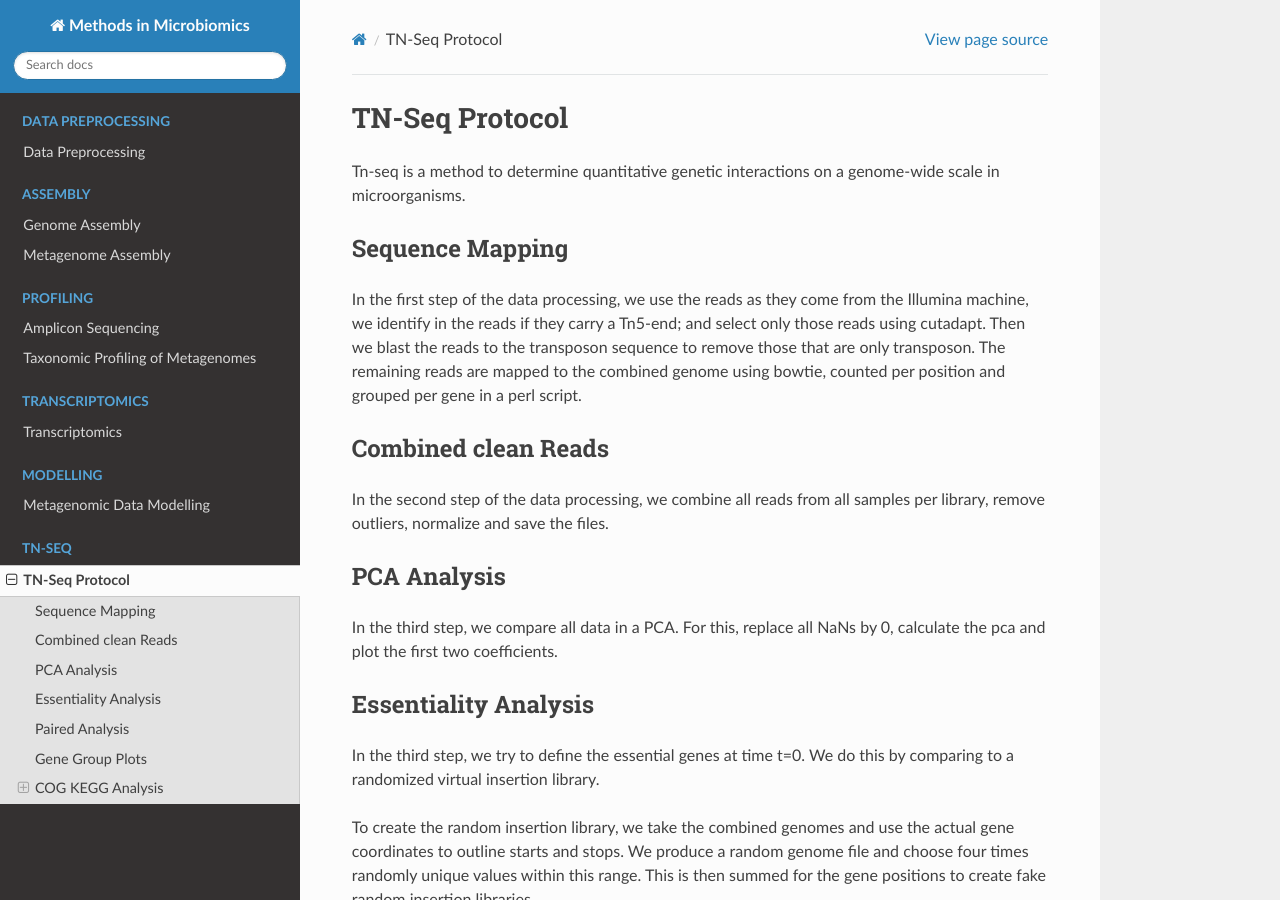
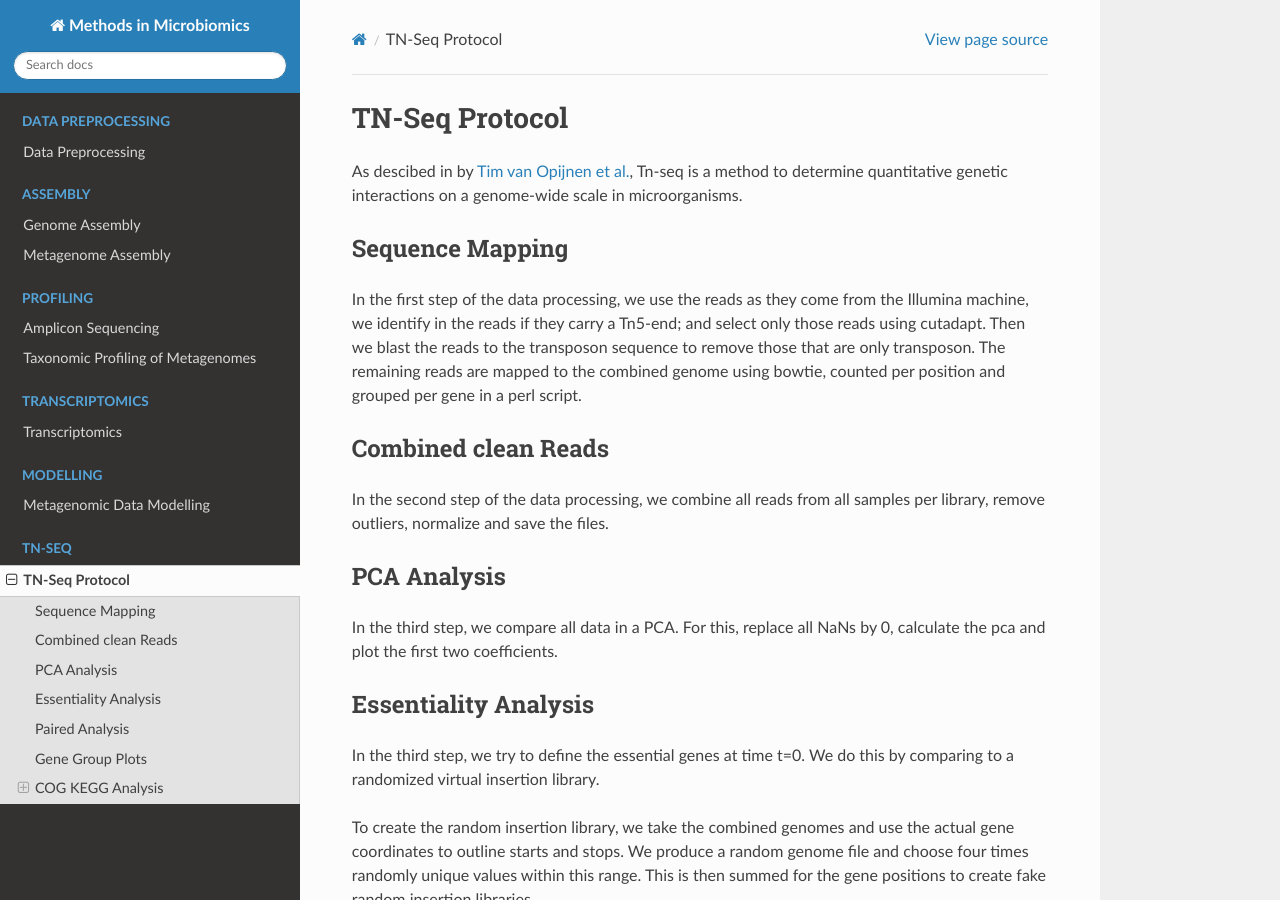
Before and after one commit to MicrobiologyETHZ/Methods_in_Microbiomics, a Sphinx documentation site: the page built from docs/tnseq/tnseq.rst, in a window 1280 px wide and 900 px high. Built offline with Sphinx 7.4.7 and the Read the Docs theme 2.0.0, drawn with Linux system fonts in a browser that asks for light colours; pages that are not in the unit, such as notebooks, are missing from menus.

Commit message:
Add link to paper in tnseq

```diff
--- a/docs/tnseq/tnseq.rst
+++ b/docs/tnseq/tnseq.rst
@@ -1,8 +1,8 @@
 ===================
 TN-Seq Protocol
 ===================
-
-Tn-seq is a method to determine quantitative genetic interactions on a genome-wide scale in microorganisms.
+.. _Tim van Opijnen et al.: https://doi.org/10.1038/nmeth.1377
+As descibed in by `Tim van Opijnen et al.`_, Tn-seq is a method to determine quantitative genetic interactions on a genome-wide scale in microorganisms.
 
 -----------------
 Sequence Mapping
```
